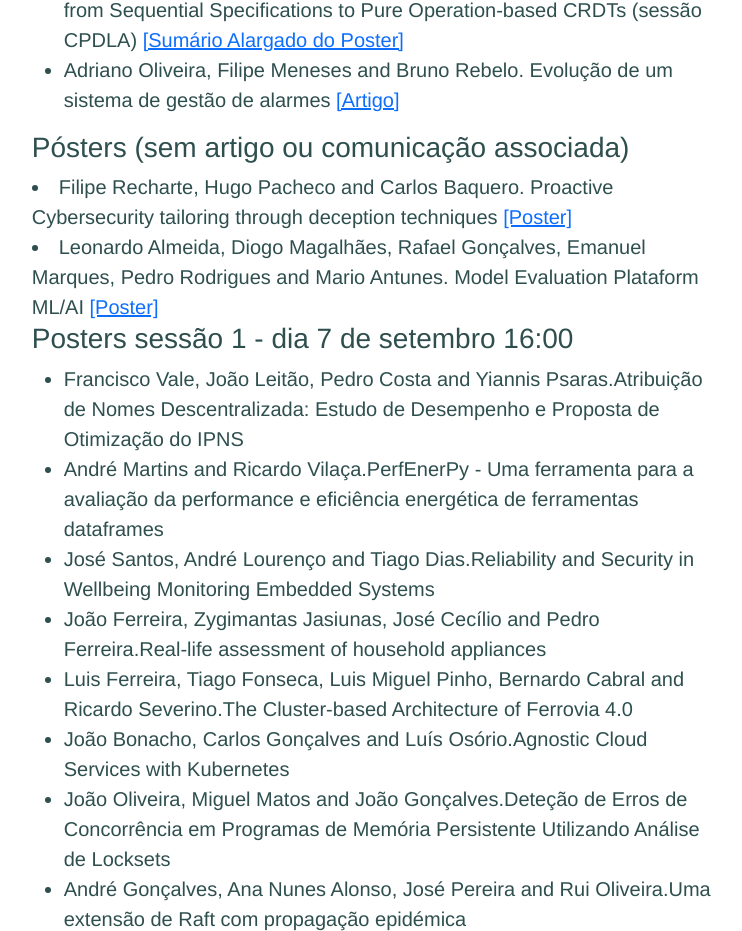
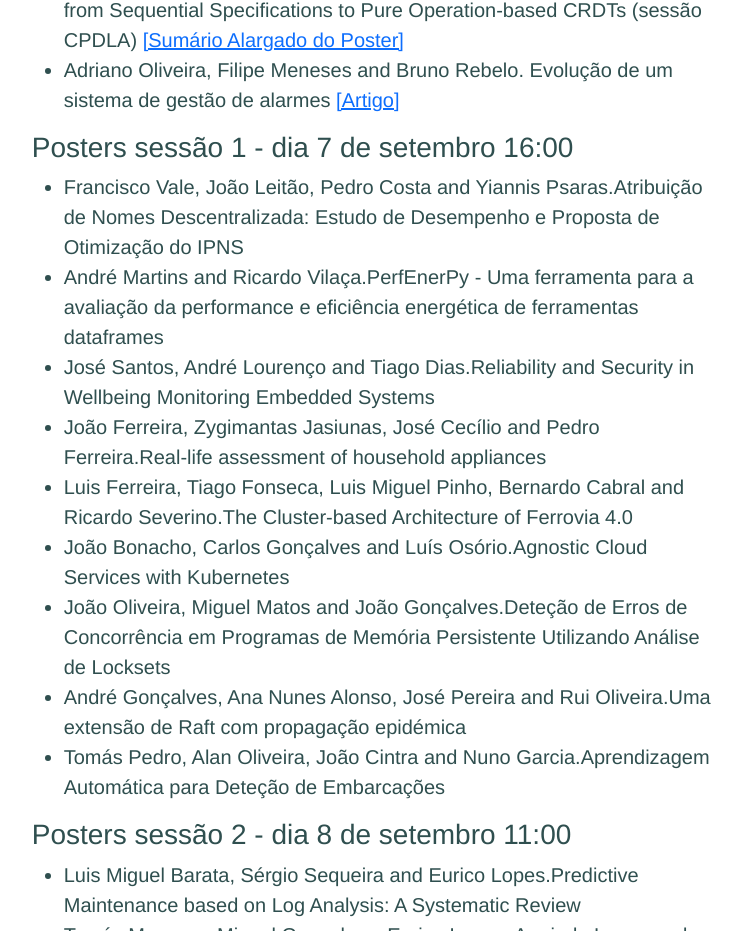
Before and after one commit to h4g0/Inforum2023, a React (Create React App) app: page /schedule in a window 1280 px wide. Shown: the part 6759-7690 px from the top of the page, without its empty margins (461-1203 px from the left). Built offline with nearby package versions, Linux system fonts and the light colour scheme.

Commit message:
updated schedule info

```diff
--- a/src/Main/Schedule.tsx
+++ b/src/Main/Schedule.tsx
@@ -332,9 +332,6 @@ export function Schedule(props: any) {
                 <li>David Morais, André Zúquete and António Mendes. Exploring the Journey from Sequential Specifications to Pure Operation-based CRDTs (sessão CPDLA) <a href="/Atas/paper_563/563-SA.pdf" target="_blank">[Sumário Alargado do Poster]</a></li>
                 <li>Adriano Oliveira, Filipe Meneses and Bruno Rebelo. Evolução de um sistema de gestão de alarmes <a href="/Atas/paper_2354/2354-CR.pdf" target="_blank">[Artigo]</a></li>
             </ul>
-            <h3 id="crc1">Pósters (sem artigo ou comunicação associada)</h3>
-            <li>Filipe Recharte, Hugo Pacheco and Carlos Baquero. Proactive Cybersecurity tailoring through deception techniques <a href="/Atas/paper_5425/5425-PT.pdf" target="_blank">[Poster]</a></li>
-            <li>Leonardo Almeida, Diogo Magalhães, Rafael Gonçalves, Emanuel Marques, Pedro Rodrigues and Mario Antunes. Model Evaluation Plataform ML/AI <a href="/Atas/paper_8679/8679-PT.pdf" target="_blank">[Poster]</a></li>
 
 
 
```
